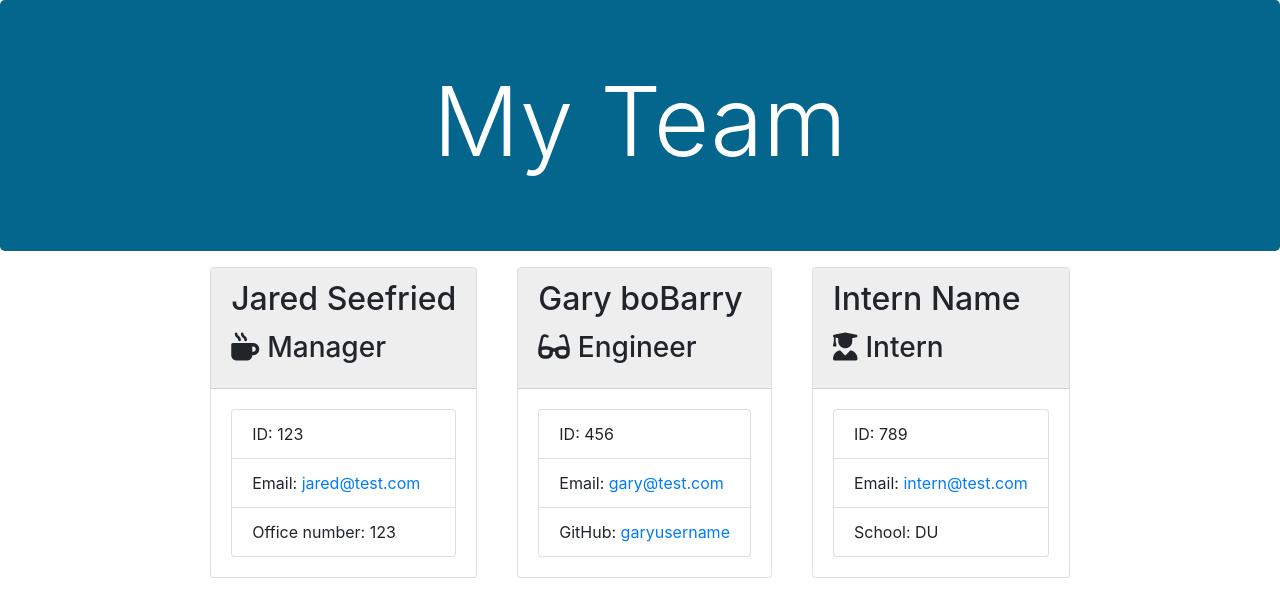
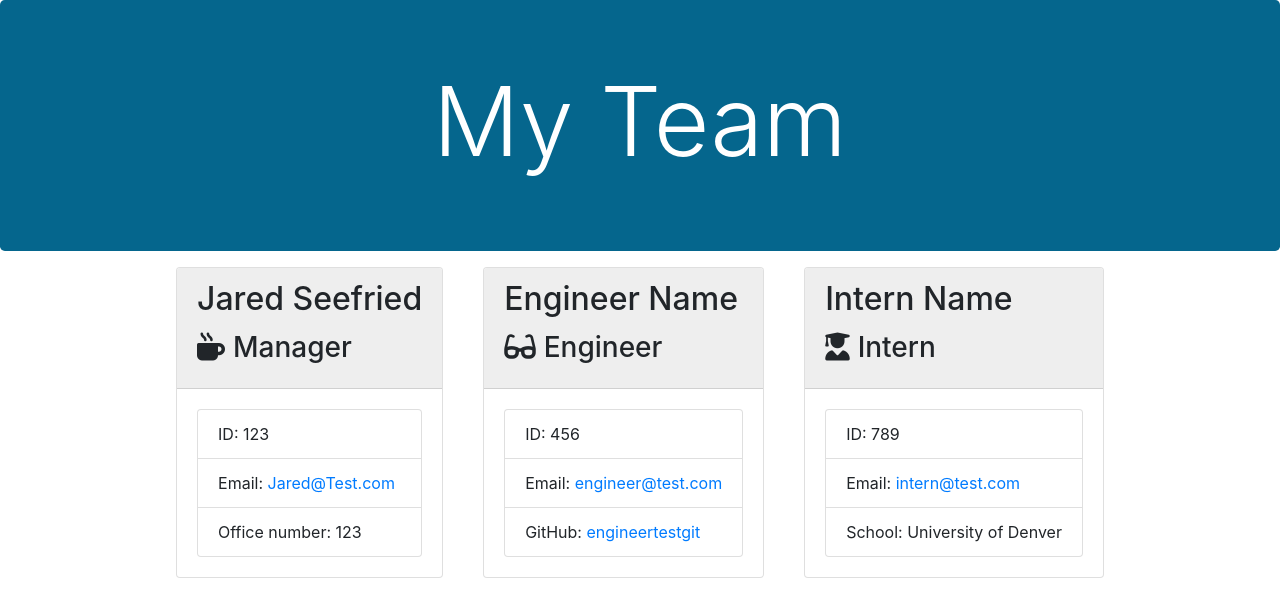
Before and after one commit to jaredseefried/employee-summary-template-engine, a website: page GenerateHTML/employees.html in a window 1280 px wide. Drawn offline with nearby package versions, Linux system fonts and the light colour scheme.

Commit message:
Pushing final commit for homework submission

```diff
--- a/GenerateHTML/employees.html
+++ b/GenerateHTML/employees.html
@@ -42,21 +42,21 @@
     <div class="card-body">
         <ul class="list-group">
             <li class="list-group-item">ID: 123</li>
-            <li class="list-group-item">Email: <a href="mailto:jared@test.com">jared@test.com</a></li>
+            <li class="list-group-item">Email: <a href="mailto:Jared@Test.com">Jared@Test.com</a></li>
             <li class="list-group-item">Office number: 123</li>
         </ul>
     </div>
 </div>
 <div class="card employee-card">
     <div class="card-header">
-        <h2 class="card-title">Gary boBarry</h2>
+        <h2 class="card-title">Engineer Name</h2>
         <h3 class="card-title"><i class="fas fa-glasses mr-2"></i>Engineer</h3>
     </div>
     <div class="card-body">
         <ul class="list-group">
             <li class="list-group-item">ID: 456</li>
-            <li class="list-group-item">Email: <a href="mailto:gary@test.com">gary@test.com</a></li>
-            <li class="list-group-item">GitHub: <a href="https://github.com/garyusername" target="_blank" rel="noopener noreferrer">garyusername</a></li>
+            <li class="list-group-item">Email: <a href="mailto:engineer@test.com">engineer@test.com</a></li>
+            <li class="list-group-item">GitHub: <a href="https://github.com/engineertestgit" target="_blank" rel="noopener noreferrer">engineertestgit</a></li>
         </ul>
     </div>
 </div>
@@ -69,7 +69,7 @@
         <ul class="list-group">
             <li class="list-group-item">ID: 789</li>
             <li class="list-group-item">Email: <a href="mailto:intern@test.com">intern@test.com</a></li>
-            <li class="list-group-item">School: DU</li>
+            <li class="list-group-item">School: University of Denver</li>
         </ul>
     </div>
 </div>
--- a/app.js
+++ b/app.js
@@ -40,7 +40,7 @@ function employeeType() {
                     internQuestions();
                     break;
                 case "Done": // Once the user is done adding employees, when selecting 'Done' in the above Inquirer prompt, will write the file of all employees entered.
-                    fs.writeFileSync('./GenerateHTML/employees.html', render(employees))
+                    fs.writeFileSync('./generateHTML/employees.html', render(employees))
             }
         })
 }
```
Also changed, not shown: README.md.
